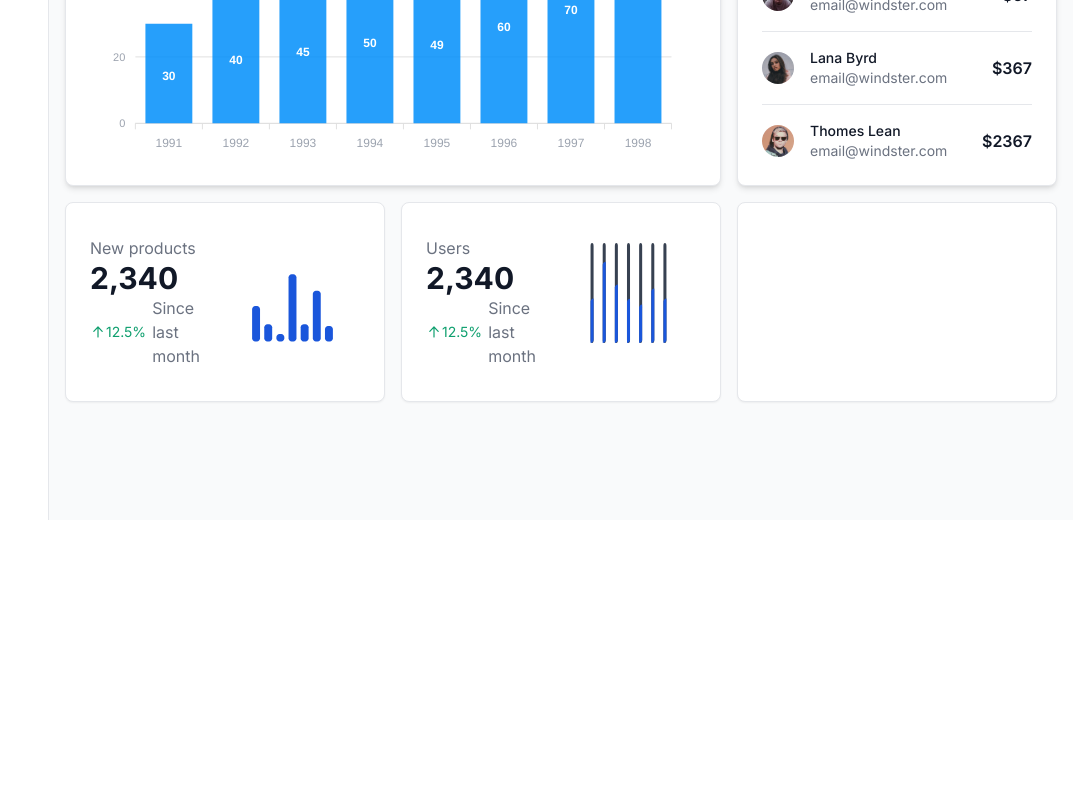
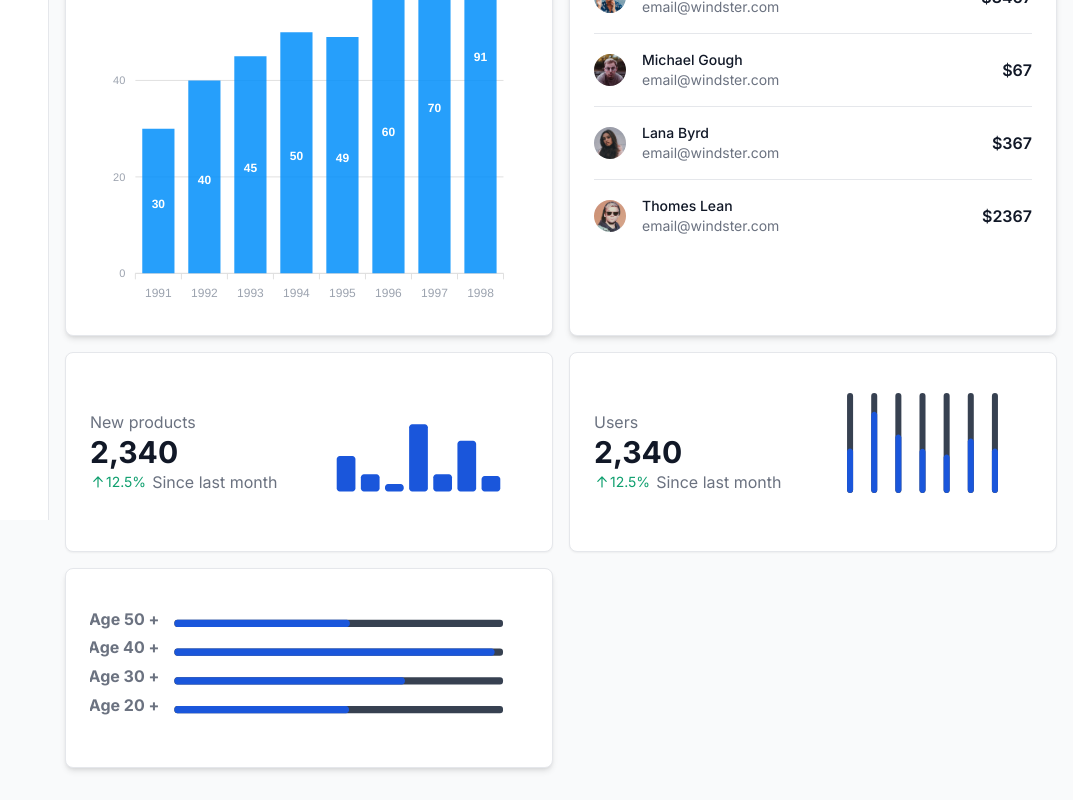
Before and after one commit to MRSA-ID/faith-industries-shop, a Next.js app: page /dashboard in a window 1280 px wide. Shown: the part 344-1144 px from the top of the page, without its empty margins (207-1280 px from the left). Before the commit the page ends 864 px from the top, so only its background shows below. Built offline with nearby package versions, Linux system fonts and the light colour scheme.

Commit message:
update: dashboard add chart age

```diff
--- a/pages/dashboard/homepage-content.tsx
+++ b/pages/dashboard/homepage-content.tsx
@@ -193,6 +193,107 @@ const dataSeriesUsers = [
   },
 ]
 
+const optionsChartAge = {
+  chart: {
+    id: "week-signup-chart",
+    toolbar: {
+      show: false,
+    },
+  },
+  plotOptions: {
+    bar: {
+      // background: '#fff',
+      horizontal: true,
+      // columnWidth: '10%',
+      barHeight: '25%',
+      borderRadiusApplication: "around" as any,
+      borderRadius: 3,
+      colors:{
+        backgroundBarColors:['#374151'],
+        backgroundBarOpacity: 1,
+        backgroundBarRadius: 3
+      }
+    },
+  },
+  tooltip: {
+    shared: true,
+    intersect: false,
+    style: {
+      fontFamily: "Inter, sans-serif",
+    },
+  },
+  states: {
+    hover: {
+      filter: {
+        type: "darken",
+        value: 1,
+      },
+    },
+  },
+  stroke: {
+    show: true,
+    width: 0,
+    colors: ["transparent"],
+  },
+  grid: {
+    show: false,
+    strokeDashArray: 2,
+    padding: {
+      left: 25,
+      right: 25,
+      top: -14,
+      bottom: 14
+    },
+  },
+  dataLabels: {
+    enabled: false,
+  },
+  legend: {
+    show: false,
+  },
+  xaxis: {
+    floating: true,
+    labels: {
+      show: false,
+      style: {
+        fontFamily: "Inter, sans-serif",
+        fontWeight: 700,
+        cssClass: 'text-xs  fill-gray-500 dark:fill-gray-400'
+      }
+    },
+    axisBorder: {
+      show: false,
+    },
+    axisTicks: {
+      show: false,
+    },
+  },
+  yaxis: {
+    show: true,
+    labels: {
+      style: {
+        fontFamily: "Inter, sans-serif",
+        cssClass: 'text-base font-bold fill-gray-500 dark:fill-white'
+      }
+    },
+  },
+  fill: {
+    opacity: 1,
+  },
+}
+const dataSeriesAge = [
+  {
+    name: "People",
+    color: "#1A56DB",
+    data: [
+      { x: "Age 50 +", y: 1334 },
+      { x: "Age 40 +", y: 2435 },
+      { x: "Age 30 +", y: 1753 },
+      { x: "Age 20 +", y: 1328 },
+    ],
+  },
+]
+
 const HomePageContent:NextPage = function () {
   return (
     <>
@@ -204,8 +305,8 @@ const HomePageContent:NextPage = function () {
       </header>
     </section> */}
     <div className="p-4">
-      <div className="grid grid-cols-3 gap-4 mb-4">
-        <Card className="col-span-2 ">
+      <div className="grid gap-4  xl:grid-cols-2 2xl:grid-cols-3 mb-4">
+        <Card className="2xl:col-span-2 h-[600px]">
           <ChartComponent />
         </Card>
         <Card className="max-w-full">
@@ -358,9 +459,17 @@ const HomePageContent:NextPage = function () {
             className="w-full"
           />
         </div>
-        <div className="flex items-center justify-between p-4 bg-white border border-gray-200 rounded-lg shadow-sm sm:flex dark:border-gray-700 sm:p-6 dark:bg-gray-800">
-
-        </div>
+        {/* <div className="flex flex-col items-center justify-between p-4 bg-white border border-gray-200 rounded-lg shadow-sm sm:flex dark:border-gray-700 sm:p-6 dark:bg-gray-800">
+          <h3 className="text-base self-start font-normal text-gray-500 dark:text-gray-400">
+            Audience by age
+          </h3>
+        </div> */}
+        <Card>
+          <ChartComponent
+            options={optionsChartAge}
+            series={dataSeriesAge}
+          />
+        </Card>
       </div>
     </div>
     {/* <div className="h-full w-full">
--- a/pages/dashboard/index.tsx
+++ b/pages/dashboard/index.tsx
@@ -6,7 +6,7 @@ const DashboardLayout = dynamic(() => import('@/components/dashboard/DashboardLa
 
 const Page = () => {
   return (
-    <div className='w-full h-screen overflow-y-hidden'>
+    <div className='w-full h-full min-h-screen overflow-y-hidden'>
       <HomePageContent />
     </div>
   )
```
